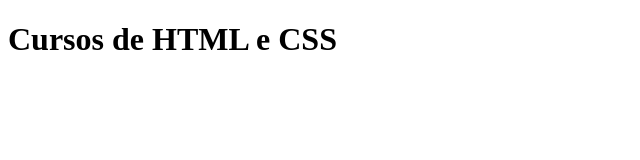
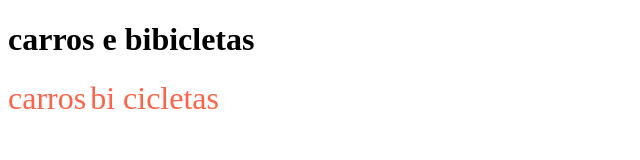
Before and after one commit to KaahFP/Aprendendo, a plain HTML site: page index.html in a window 1280 px wide. Shown: the whole page, without its empty margins (0-640 px from the left). Drawn offline with Linux system fonts and the light colour scheme.

Commit message:
estudando

```diff
--- a/index.html
+++ b/index.html
@@ -3,9 +3,14 @@
   <head>
     <meta charset="utf-8" />
     <title>Cursos de HTML</title>
+    <link rel="stylesheet" href="/style.css">
   </head>
 
   <body>
-    <h1>Cursos de HTML e CSS</h1>
-  </body>
+<h1>carros e bibicletas</h1>
+<a href="/Produtos/carros.html">carros</a>
+<a href="/Produtos/bicicletas.html">bi cicletas</a>
+
+</body>
+
 </html>
--- a/style.css
+++ b/style.css
@@ -0,0 +1,10 @@
+a{
+    color: black;
+    text-decoration: none;
+
+
+}
+a{
+    color: tomato;
+    font-size: 32px;
+}
```
Also changed, not shown: Produtos/bicicletas.html (added, +14 -0 lines), Produtos/carros.html (added, +13 -0 lines).
